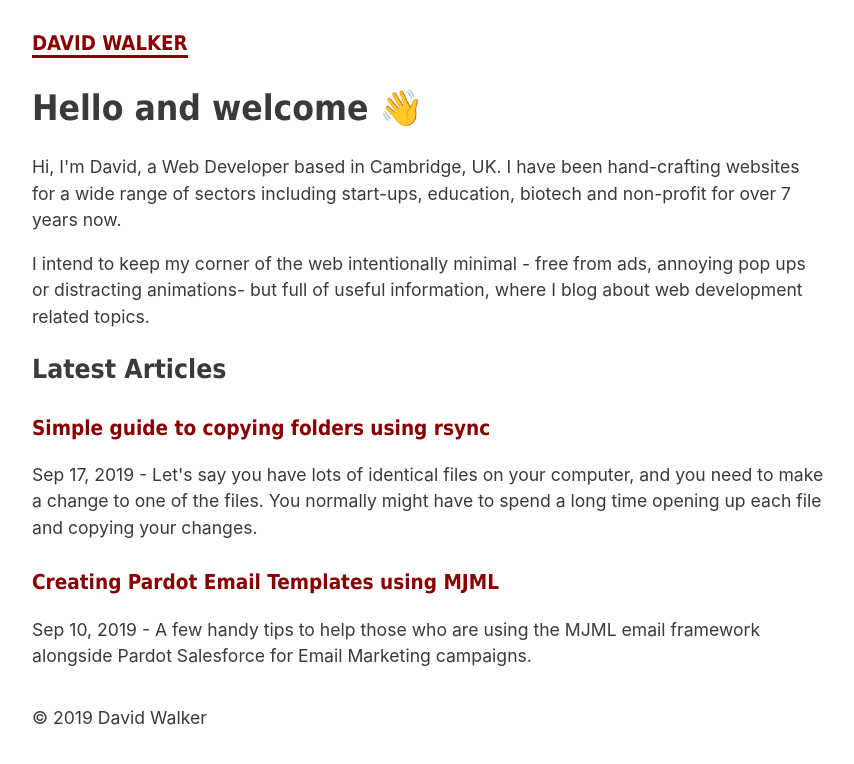
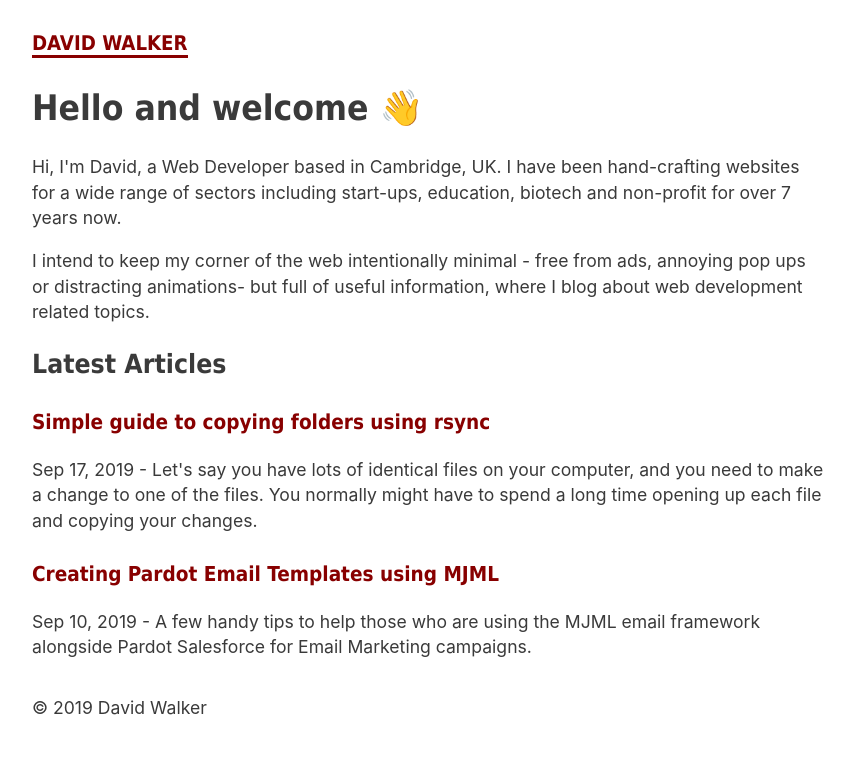
Before and after one commit to davidw-developer/ga_blog, a Jekyll site: the page built from index.html, in a window 1280 px wide. Shown: the top 764 px of the page, without its empty margins (212-1066 px from the left). Built offline with Jekyll 4.4.1, drawn with Linux system fonts in a browser that asks for light colours.

Commit message:
lineheight

```diff
--- a/_sass/_base.scss
+++ b/_sass/_base.scss
@@ -21,7 +21,7 @@ header h1 {
 }
 body{
 	font-family: -apple-system, BlinkMacSystemFont, "Segoe UI", Roboto, "Helvetica Neue", Helvetica, Arial;
-	line-height:1.5;
+	line-height:1.45;
 	font-size:1.1em;
 	color:#3A3A3A;
 }
```
